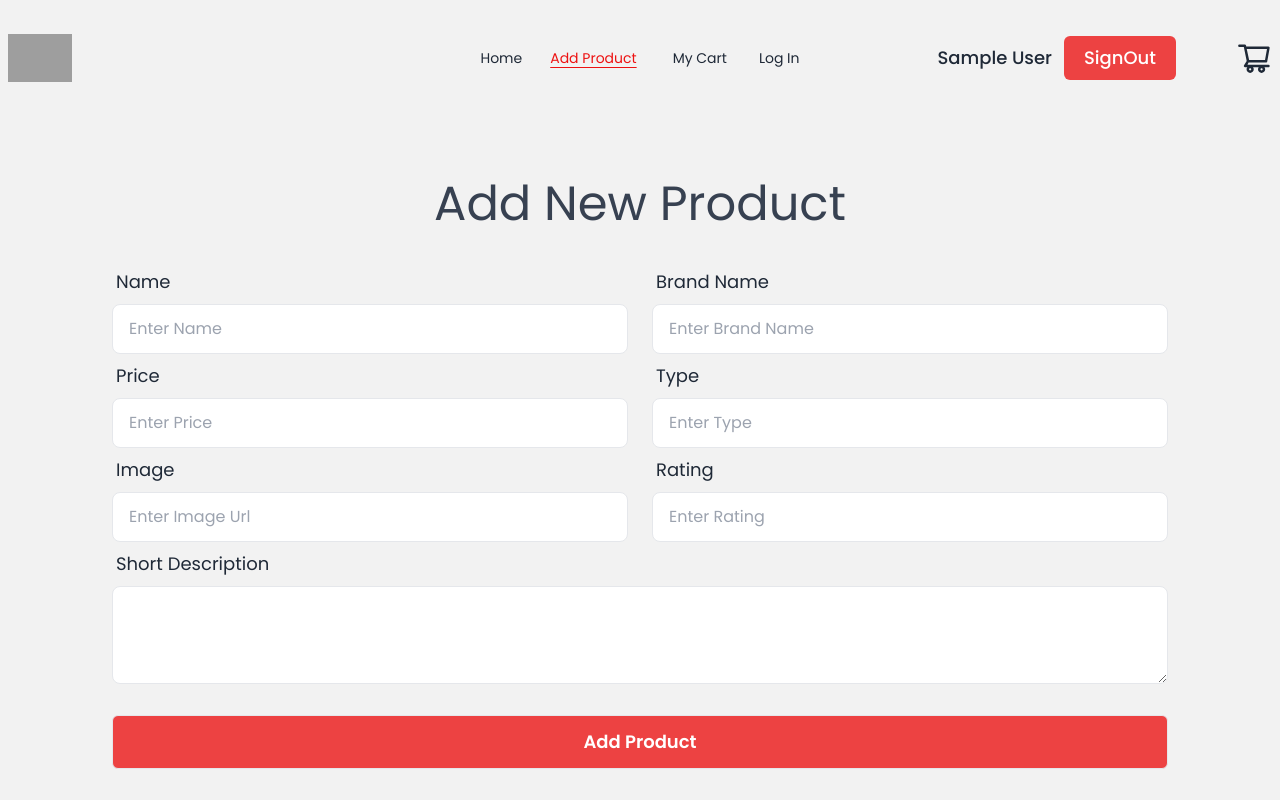
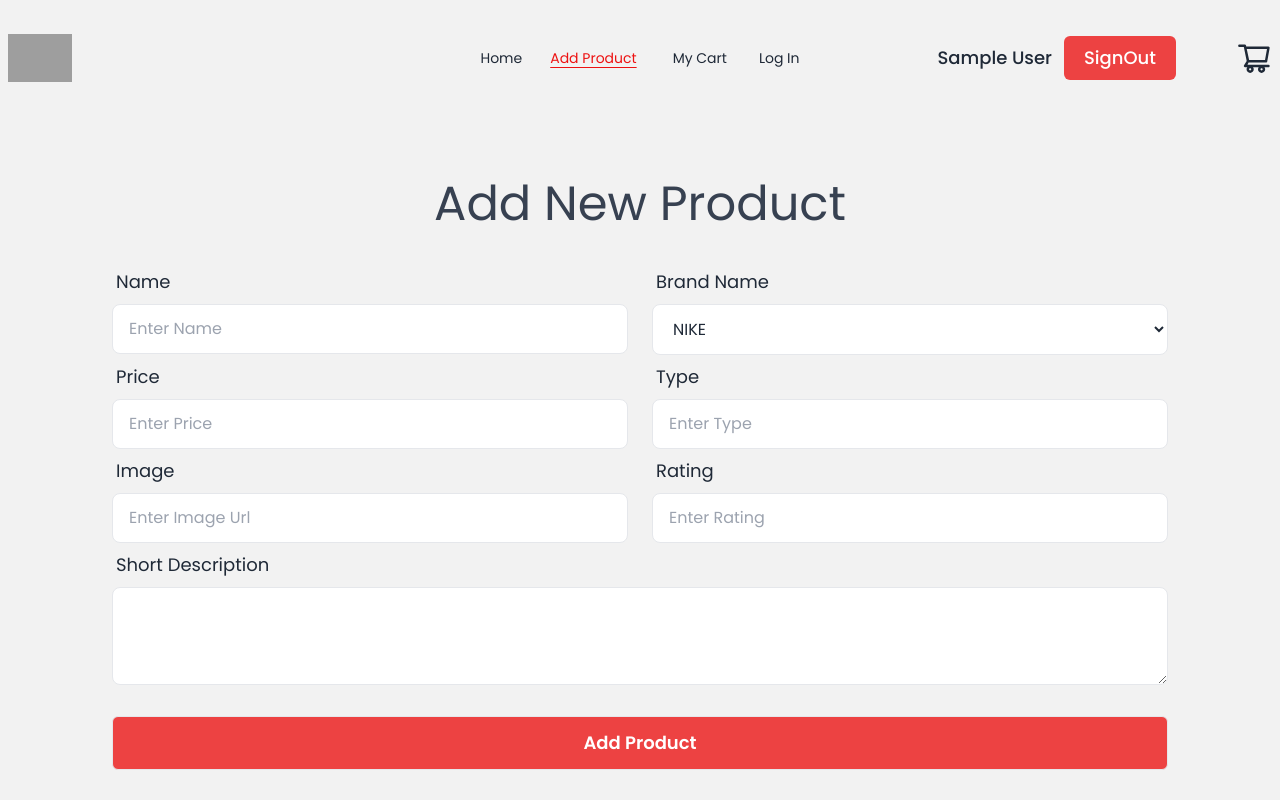
Before and after one commit to sultan435/fashion-apparel-shopping-client, a React (Vite) app: page /product in a window 1280 px wide. Shown: the top 800 px of the page. Built offline with nearby package versions, Linux system fonts and the light colour scheme; no server answers; sample sign-in values are in the browser's storage; grey boxes are pictures that could not be loaded; some icons are missing.

Commit message:
my project has changed in the brand name input field

```diff
--- a/src/Pages/AddProducts/AddProducts.jsx
+++ b/src/Pages/AddProducts/AddProducts.jsx
@@ -8,7 +8,7 @@ const AddProducts = () => {
         const form = event.target;
         const name = form.name.value;
         const image = form.image.value;
-        const brandName = form.brandName.value.toUpperCase();
+        const brandName = form.brandName.value;
         const price = form.price.value;
         const type = form.type.value;
         const rating = form.rating.value;
@@ -56,9 +56,14 @@ const AddProducts = () => {
                                 <label >
                                     <span className="text-lg pl-1">Brand Name</span>
                                 </label>
-                                <label>
-                                    <input type="text" name='brandName' placeholder="Enter Brand Name" className="border rounded-lg py-3 px-4 bg-white my-2 w-full" />
-                                </label>
+                                <select name="brandName" className="border rounded-lg py-3 px-4 bg-white my-2 w-full">
+                                    <option defaultValue="nike">NIKE</option>
+                                    <option defaultValue="adidas">ADIDAS</option>
+                                    <option defaultValue="gucci">GUCCI</option>
+                                    <option defaultValue="levis">LEVIS</option>
+                                    <option defaultValue="h&m">H&M</option>
+                                    <option defaultValue="zara">ZARA</option>
+                                </select>
                             </div>
                         </div>
                         <div className='lg:flex md:flex gap-6'>
```
